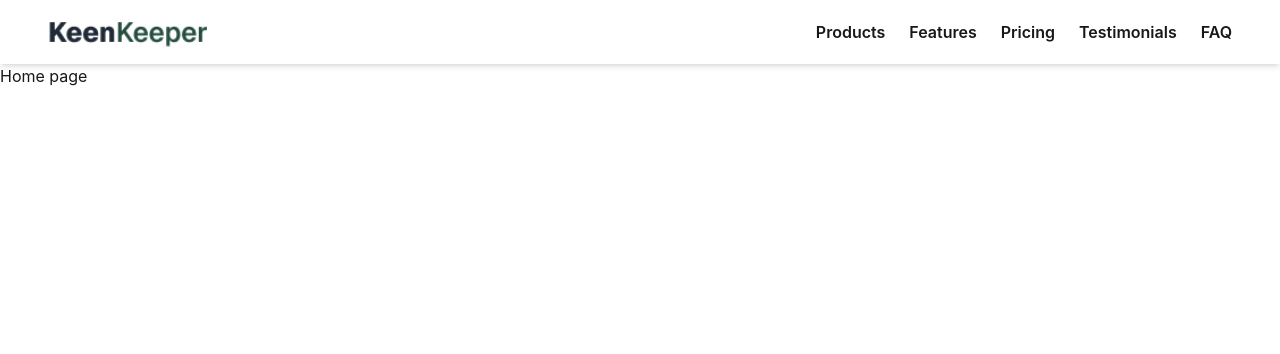
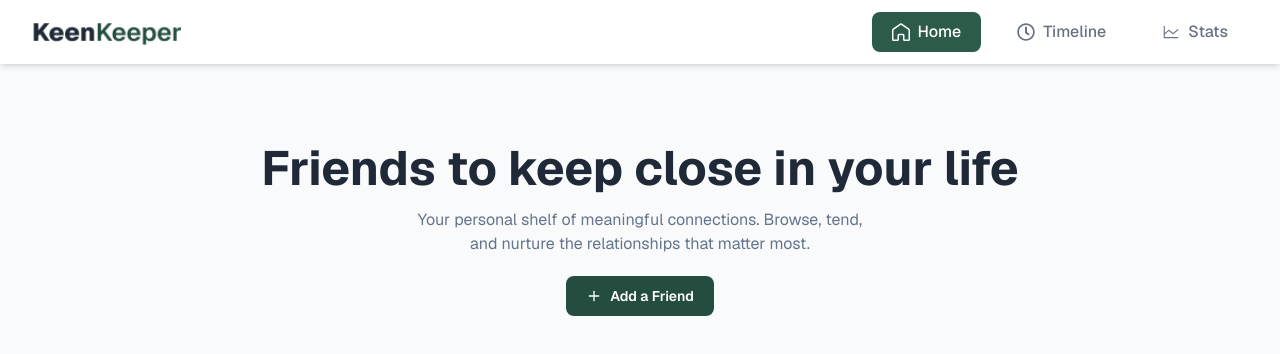
Before and after one commit to soikat63/Kin-Keeper, a React (Vite) app: page / in a window 1280 px wide. Shown: the top 354 px of the page. Built offline with nearby package versions, Linux system fonts and the light colour scheme.

Commit message:
added hero section

```diff
--- a/index.html
+++ b/index.html
@@ -6,7 +6,7 @@
     <meta name="viewport" content="width=device-width, initial-scale=1.0" />
     <title>kin-keeper</title>
   </head>
-  <body>
+  <body class="font-primary bg-[#F8FAFC]">
     <div id="root"></div>
     <script type="module" src="/src/main.jsx"></script>
   </body>
--- a/src/Layout/MainLayout.jsx
+++ b/src/Layout/MainLayout.jsx
@@ -4,11 +4,11 @@ import Navbar from '../components/UI/Navbar/Navbar'
 
 const MainLayout = () => {
   return (
-      <div>
+      <>
 
           <Navbar />
           <Outlet/>
-    </div>
+    </>
   )
 }
 
--- a/src/components/Pages/HomePage/Home.jsx
+++ b/src/components/Pages/HomePage/Home.jsx
@@ -1,10 +1,12 @@
 import React from 'react'
+import Hero from '../../UI/HeroSection/Hero'
 
 const Home = () => {
   return (
-      <div>
-          Home page
-    </div>
+    <>
+      <Hero/>
+
+    </>
   )
 }
 
--- /dev/null
+++ b/src/components/UI/HeroSection/Hero.jsx
@@ -0,0 +1,40 @@
+import React from 'react'
+import { LuPlus } from 'react-icons/lu';
+
+const Hero = () => {
+
+    // const { stats } = useFriends();
+  return (
+    <section className="text-center py-20 container mx-auto">
+      {/* -- Main headline -- */}
+      <h2 className="text-3xl md:text-5xl font-display font-bold text-[#1F2937] mb-4">
+        Friends to keep close in your life
+      </h2>
+
+      {/* -- Subtitle / description -- */}
+      <p className=" text-[#64748B] max-w-md mx-auto mb-5">
+        Your personal shelf of meaningful connections. Browse, tend, and nurture
+        the relationships that matter most.
+      </p>
+
+      {/* -- Add friend CTA button -- */}
+      <button className="inline-flex items-center gap-2 bg-[#244D3F] text-white px-5 py-2.5 rounded-lg text-sm font-semibold hover:opacity-90 transition-opacity mb-8">
+        <LuPlus size={16} />
+        Add a Friend
+      </button>
+
+      {/* -- Summary stat cards row -- */}
+      {/* <div className="flex gap-3 justify-center flex-wrap">
+            <StatCard value={stats.totalFriends} label="Total Friends" />
+            <StatCard value={stats.onTrack} label="On Track" />
+            <StatCard value={stats.needAttention} label="Need Attention" />
+            <StatCard
+              value={stats.interactionsThisMonth}
+              label="Interactions This Month"
+            />
+          </div> */}
+    </section>
+  );
+}
+
+export default Hero
--- a/src/components/UI/Navbar/Navbar.jsx
+++ b/src/components/UI/Navbar/Navbar.jsx
@@ -2,63 +2,107 @@ import { useState } from "react";
 import { RxCross1 } from "react-icons/rx";
 import { CgMenu } from "react-icons/cg";
 import Navlogo from "../../../assets/NavLogo.png";
+import { GrHomeRounded } from "react-icons/gr";
+import { FaRegClock } from "react-icons/fa";
+import { PiChartLine } from "react-icons/pi";
+import { NavLink } from "react-router";
 
 const Navbar = () => {
   const [menuOpen, setMenuOpen] = useState(false);
 
-  const links = ["Products", "Features", "Pricing", "Testimonials", "FAQ"];
+  const links = [
+    {
+      name: "Home",
+      path: "/",
+      icon: <GrHomeRounded />,
+    },
+    {
+      name: "Timeline",
+      path: "/timeline",
+      icon: <FaRegClock />,
+    },
+    {
+      name: "Stats",
+      path: "/stats",
+      icon: <PiChartLine />,
+    },
+  ];
 
   return (
-      <div className=" bg-base-100 shadow-md px-4 md:px-10 sticky top-0 z-50">
-        <div className="container mx-auto navbar ">
-          {/* LEFT - LOGO */}
-          <div className="flex-1">
+    <div className="bg-base-100 shadow-md sticky top-0 z-50">
+      <div className="max-w-7xl mx-auto px-4 md:px-8">
+        <div className="flex items-center justify-between h-16">
+          {/* LOGO */}
+          <div>
             <a href="/" className="flex items-center">
               <img
                 src={Navlogo}
                 alt="logo"
-                className="w-[120px] md:w-[160px]"
+                className="w-[120px] md:w-[150px]"
               />
             </a>
           </div>
 
-          {/* RIGHT - DESKTOP MENU */}
-          <div className="hidden md:flex gap-6">
-            {links.map((link) => (
-              <a
-                key={link}
-                href={`#${link.toLowerCase()}`}
-                className="font-semibold hover:text-primary"
+          {/* DESKTOP MENU */}
+          <div className="hidden md:flex items-center gap-4">
+            {links.map((item) => (
+              <NavLink
+                to={item.path}
+                key={item.name}
+                className={({ isActive }) =>
+                  `flex items-center gap-2 px-5 py-2 rounded-lg transition-all duration-200
+              ${
+                isActive
+                  ? "bg-[#2D5B4A] text-white"
+                  : "text-gray-500 hover:text-black"
+              }`
+                }
               >
-                {link}
-              </a>
+                <span className="text-lg">{item.icon}</span>
+                <span className="font-medium">{item.name}</span>
+              </NavLink>
             ))}
           </div>
 
           {/* MOBILE BUTTON */}
-          <div className="md:hidden" onClick={() => setMenuOpen(!menuOpen)}>
+          <div className="md:hidden">
+            <button onClick={() => setMenuOpen(!menuOpen)}>
               {menuOpen ? (
                 <RxCross1 className="w-6 h-6" />
               ) : (
                 <CgMenu className="w-6 h-6" />
               )}
+            </button>
+          </div>
+        </div>
       </div>
 
       {/* MOBILE MENU */}
-          {menuOpen && (
-            <div className="absolute top-16 left-0 w-full bg-white shadow-lg flex flex-col p-4 gap-3 md:hidden">
-              {links.map((link) => (
-                <a
-                  key={link}
-                  href={`#${link.toLowerCase()}`}
+      <div
+        className={`md:hidden transition-all duration-300 overflow-hidden ${
+          menuOpen ? "max-h-96" : "max-h-0"
+        }`}
+      >
+        <div className="bg-white px-4 pb-4 shadow-md flex flex-col gap-2">
+          {links.map((item) => (
+            <NavLink
+              to={item.path}
+              key={item.name}
               onClick={() => setMenuOpen(false)}
-                  className="py-2 border-b"
+              className={({ isActive }) =>
+                `flex items-center justify-center gap-2 px-4 py-3 rounded-lg
+            ${
+              isActive
+                ? "bg-[#2D5B4A] text-white"
+                : "text-gray-600 hover:bg-gray-100"
+            }`
+              }
             >
-                  {link}
-                </a>
+              {item.icon}
+              {item.name}
+            </NavLink>
           ))}
         </div>
-          )}
       </div>
     </div>
   );
--- a/src/index.css
+++ b/src/index.css
@@ -1,2 +1,8 @@
+@import url('https://fonts.googleapis.com/css2?family=Geist:wght@100..900&display=swap');
 @import "tailwindcss";
 @plugin "daisyui";
+
+
+@theme {
+    --font-primary: "Geist", sans-serif;
+}
```
Also changed, not shown: src/Routes/Routes.jsx (+10 -0 lines), src/components/CodeReviewer.jsx (added). Lines whose indentation alone changed are shown as unchanged.
